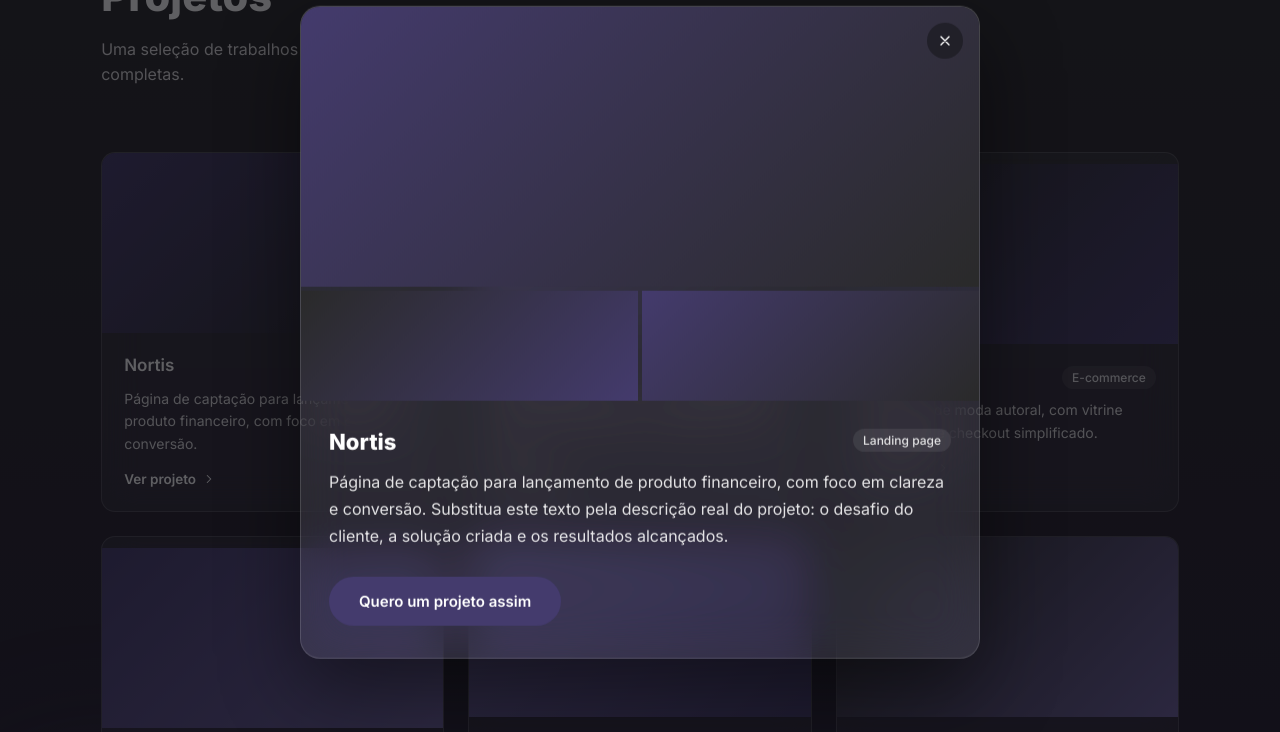
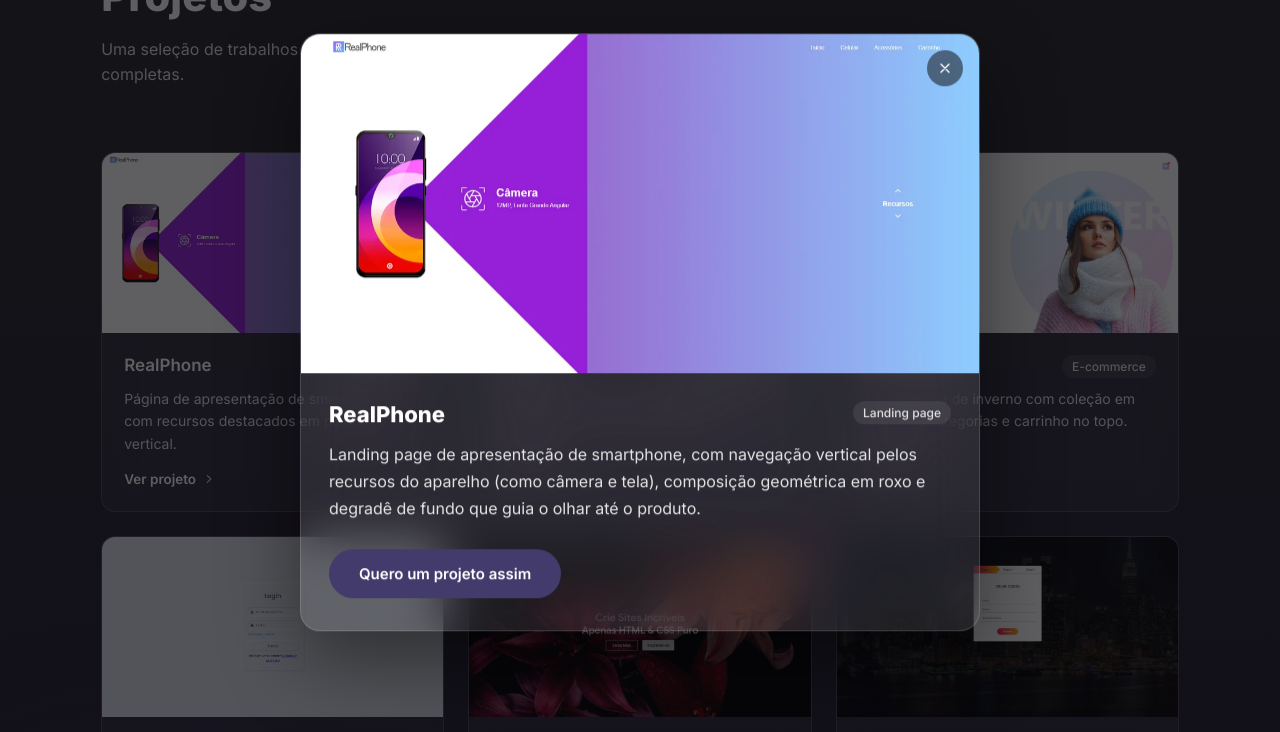
Before and after one commit to vitorhugo-sllv/Sentinela.co, a plain HTML site: page index.html in a window 1280 px wide. Both pictures are taken after a click on the button 272 px from the left and 2305 px from the top of the page. Shown: the part 1973-2705 px from the top of the page. Drawn offline with Linux system fonts and the light colour scheme.

Commit message:
Add files via upload

```diff
--- a/CSS/modal.css
+++ b/CSS/modal.css
@@ -66,21 +66,15 @@
 .projeto-modal-fechar:hover{ background: rgba(20,20,24,0.8); }
 .projeto-modal-fechar svg{ width: 16px; height: 16px; }
 
-.projeto-modal-galeria{ display: flex; flex-direction: column; gap: 4px; }
+.projeto-modal-galeria{ background: var(--chumbo); }
 
-.projeto-modal-foto-principal{
-  height: clamp(200px, 32vw, 280px);
-  background: linear-gradient(135deg, var(--cor-a, var(--roxo)), var(--cor-b, var(--chumbo)));
-}
-
-.projeto-modal-fotos-mini{
-  display: grid;
-  grid-template-columns: 1fr 1fr;
-  gap: 4px;
-}
-.projeto-modal-fotos-mini .projeto-modal-foto{
-  height: 110px;
-  background: linear-gradient(135deg, var(--cor-a, var(--roxo)), var(--cor-b, var(--chumbo)));
+.projeto-modal-imagem{
+  display: block;
+  width: 100%;
+  height: auto;
+  aspect-ratio: 2 / 1;
+  object-fit: cover;
+  object-position: center top;
 }
 
 .projeto-modal-corpo{ padding: 28px 28px 32px; }
--- a/CSS/projetos.css
+++ b/CSS/projetos.css
@@ -29,7 +29,9 @@
 }
 
 .card-projeto{
-  display: block;
+  display: flex;
+  flex-direction: column;
+  justify-content: flex-start; /* <button> centraliza o conteúdo por padrão; isso mantém a imagem colada no topo */
   width: 100%;
   position: relative;
   background: var(--glass-bg);
@@ -54,10 +56,21 @@
 
 .projeto-preview{
   height: 180px;
-  background: linear-gradient(135deg, var(--cor-a, var(--roxo)), var(--cor-b, var(--chumbo)));
-  transition: filter var(--duracao) var(--suave);
+  overflow: hidden;
+  background: var(--chumbo); /* cor de fundo enquanto a imagem carrega */
 }
-.card-projeto:hover .projeto-preview{ filter: brightness(1.1); }
+.projeto-preview img{
+  display: block;
+  width: 100%;
+  height: 100%;
+  object-fit: cover;
+  object-position: center top;
+  transition: transform var(--duracao) var(--suave), filter var(--duracao) var(--suave);
+}
+.card-projeto:hover .projeto-preview img{
+  transform: scale(1.04);
+  filter: brightness(1.08);
+}
 
 .projeto-info{ padding: 22px 22px 24px; }
 
--- a/JS/project-modal.js
+++ b/JS/project-modal.js
@@ -1,47 +1,53 @@
 // ============================================================
 // MODAL DE PROJETO
 // ============================================================
-// Dados de cada card do portfólio. Quando tiver os projetos reais,
-// troque "descricao" pelo texto completo e "fotos" pelos caminhos
-// das imagens (ex: 'assets/projetos/nortis-1.jpg') — nesse caso
-// também troque as <div class="projeto-modal-foto..."> no HTML e
-// no populaGaleria() abaixo por <img>.
+// Dados de cada card do portfólio.
+// - "imagem": caminho da imagem do projeto (pasta assets/projetos/)
+// - "alt": texto alternativo da imagem (acessibilidade)
+// Para trocar a imagem de um projeto, substitua o arquivo na pasta
+// ou altere o caminho em "imagem". A mesma imagem aparece no card e no modal.
 const PROJETOS = {
-  nortis: {
-    titulo: 'Nortis',
+  realphone: {
+    titulo: 'RealPhone',
     tag: 'Landing page',
-    descricao: 'Página de captação para lançamento de produto financeiro, com foco em clareza e conversão. Substitua este texto pela descrição real do projeto: o desafio do cliente, a solução criada e os resultados alcançados.',
-    corA: '#443B6D', corB: '#2A2A2A'
+    descricao: 'Landing page de apresentação de smartphone, com navegação vertical pelos recursos do aparelho (como câmera e tela), composição geométrica em roxo e degradê de fundo que guia o olhar até o produto.',
+    imagem: 'assets/projetos/realphone.webp',
+    alt: 'Prévia do site RealPhone, com celular em destaque e fundo roxo em degradê'
   },
-  aura: {
-    titulo: 'Aura Studio',
-    tag: 'Site institucional',
-    descricao: 'Presença digital para um estúdio de design, com portfólio dinâmico e identidade visual forte. Substitua este texto pela descrição real do projeto.',
-    corA: '#6b5f9c', corB: '#2A2A2A'
+  radiance: {
+    titulo: 'Radiance',
+    tag: 'Site de fotografia',
+    descricao: 'Site de fotografia em tela dividida: de um lado, o título e o campo de busca sobre um fundo desfocado; do outro, a foto em destaque com carrossel de miniaturas para navegar pela galeria.',
+    imagem: 'assets/projetos/radiance.webp',
+    alt: 'Prévia do site Radiance, com barco ao entardecer e campo de busca'
   },
-  cinza: {
-    titulo: 'Cinza',
+  'urban-fashion': {
+    titulo: 'Urban Fashion',
     tag: 'E-commerce',
-    descricao: 'Loja online de moda autoral, com vitrine minimalista e checkout simplificado. Substitua este texto pela descrição real do projeto.',
-    corA: '#2A2A2A', corB: '#443B6D'
+    descricao: 'Loja virtual de moda de inverno, com banner da coleção em destaque, menu por coleções e categorias, carrinho sempre visível no topo e paleta suave em degradê rosa e azul.',
+    imagem: 'assets/projetos/urban-fashion.webp',
+    alt: 'Prévia da loja Urban Fashion, com modelo vestindo casaco rosa e touca azul'
   },
-  vetor: {
-    titulo: 'Vetor',
-    tag: 'Plataforma web',
-    descricao: 'Sistema interno de gestão para equipes de operação, com dashboards em tempo real. Substitua este texto pela descrição real do projeto.',
-    corA: '#443B6D', corB: '#6b5f9c'
+  login: {
+    titulo: 'Login Neumórfico',
+    tag: 'Interface web',
+    descricao: 'Tela de login em estilo neumórfico (relevo suave), com campos de e-mail ou telefone e senha, link de recuperação de senha e atalho para cadastro, tudo em um cartão centralizado e minimalista.',
+    imagem: 'assets/projetos/login.webp',
+    alt: 'Prévia da tela de login em estilo neumórfico'
   },
-  marear: {
-    titulo: 'Marear',
+  coding: {
+    titulo: 'Coding',
     tag: 'Landing page',
-    descricao: 'Site de pré-lançamento para marca de bebidas, com narrativa visual guiada por scroll. Substitua este texto pela descrição real do projeto.',
-    corA: '#6b5f9c', corB: '#443B6D'
+    descricao: 'Landing page feita apenas com HTML e CSS, com menu fixo no topo, imagem de fundo em tela cheia, título de impacto e dois botões de chamada para ação.',
+    imagem: 'assets/projetos/coding.webp',
+    alt: 'Prévia da landing page Coding, com flores escuras ao fundo'
   },
-  fio: {
-    titulo: 'Fio',
-    tag: 'Aplicativo web',
-    descricao: 'Ferramenta de agendamento para autônomos, pensada para uso rápido no dia a dia. Substitua este texto pela descrição real do projeto.',
-    corA: '#2A2A2A', corB: '#6b5f9c'
+  'criar-conta': {
+    titulo: 'Criar Conta',
+    tag: 'Formulário',
+    descricao: 'Formulário de cadastro dividido em três etapas, com indicador de progresso no topo, campos de e-mail e senha e botão em degradê, sobre um fundo de cidade à noite.',
+    imagem: 'assets/projetos/criar-conta.webp',
+    alt: 'Prévia do formulário de criar conta em etapas, sobre fundo de cidade à noite'
   }
 };
 
@@ -56,13 +62,8 @@
 let ultimoFocoAntesDoModal = null;
 
 function populaGaleria(p) {
-  // Placeholders coloridos com o degradê do projeto. Troque por <img> reais quando tiver as fotos.
   projetoModalGaleria.innerHTML = `
-    <div class="projeto-modal-foto-principal" style="--cor-a:${p.corA}; --cor-b:${p.corB};"></div>
-    <div class="projeto-modal-fotos-mini">
-      <div class="projeto-modal-foto" style="--cor-a:${p.corB}; --cor-b:${p.corA};"></div>
-      <div class="projeto-modal-foto" style="--cor-a:${p.corA}; --cor-b:${p.corB};"></div>
-    </div>
+    <img class="projeto-modal-imagem" src="${p.imagem}" alt="${p.alt}" width="1200" height="600">
   `;
 }
 
--- a/index.html
+++ b/index.html
@@ -172,66 +172,78 @@
       <div class="projetos-grid">
 
         <!-- data-project liga cada card aos dados em JS/project-modal.js (objeto PROJETOS) -->
-        <button type="button" class="card-projeto" data-project="nortis" aria-haspopup="dialog">
-          <div class="projeto-preview" style="--cor-a:#443B6D; --cor-b:#2A2A2A;" aria-hidden="true"></div>
+        <button type="button" class="card-projeto" data-project="realphone" aria-haspopup="dialog">
+          <div class="projeto-preview">
+            <img src="assets/projetos/realphone.webp" alt="Prévia do site RealPhone, com celular em destaque e fundo roxo em degradê" width="1200" height="600" loading="lazy" decoding="async">
+          </div>
           <div class="projeto-info">
-            <div class="projeto-top"><h3>Nortis</h3><span class="tag">Landing page</span></div>
-            <p>Página de captação para lançamento de produto financeiro, com foco em clareza e conversão.</p>
+            <div class="projeto-top"><h3>RealPhone</h3><span class="tag">Landing page</span></div>
+            <p>Página de apresentação de smartphone, com recursos destacados em navegação vertical.</p>
             <span class="projeto-link">Ver projeto
               <svg viewBox="0 0 24 24" fill="none" stroke="currentColor" stroke-width="1.8" stroke-linecap="round" stroke-linejoin="round" aria-hidden="true"><path d="M9 6l6 6-6 6"/></svg>
             </span>
           </div>
         </button>
 
-        <button type="button" class="card-projeto" data-project="aura" aria-haspopup="dialog">
-          <div class="projeto-preview" style="--cor-a:#6b5f9c; --cor-b:#2A2A2A;" aria-hidden="true"></div>
+        <button type="button" class="card-projeto" data-project="radiance" aria-haspopup="dialog">
+          <div class="projeto-preview">
+            <img src="assets/projetos/radiance.webp" alt="Prévia do site Radiance, com barco ao entardecer e campo de busca" width="1200" height="600" loading="lazy" decoding="async">
+          </div>
           <div class="projeto-info">
-            <div class="projeto-top"><h3>Aura Studio</h3><span class="tag">Site institucional</span></div>
-            <p>Presença digital para um estúdio de design, com portfólio dinâmico e identidade visual forte.</p>
+            <div class="projeto-top"><h3>Radiance</h3><span class="tag">Site de fotografia</span></div>
+            <p>Galeria de fotos em tela dividida, com busca integrada e carrossel de miniaturas.</p>
             <span class="projeto-link">Ver projeto
               <svg viewBox="0 0 24 24" fill="none" stroke="currentColor" stroke-width="1.8" stroke-linecap="round" stroke-linejoin="round" aria-hidden="true"><path d="M9 6l6 6-6 6"/></svg>
             </span>
           </div>
         </button>
 
-        <button type="button" class="card-projeto" data-project="cinza" aria-haspopup="dialog">
-          <div class="projeto-preview" style="--cor-a:#2A2A2A; --cor-b:#443B6D;" aria-hidden="true"></div>
+        <button type="button" class="card-projeto" data-project="urban-fashion" aria-haspopup="dialog">
+          <div class="projeto-preview">
+            <img src="assets/projetos/urban-fashion.webp" alt="Prévia da loja Urban Fashion, com modelo vestindo casaco rosa e touca azul" width="1200" height="600" loading="lazy" decoding="async">
+          </div>
           <div class="projeto-info">
-            <div class="projeto-top"><h3>Cinza</h3><span class="tag">E-commerce</span></div>
-            <p>Loja online de moda autoral, com vitrine minimalista e checkout simplificado.</p>
+            <div class="projeto-top"><h3>Urban Fashion</h3><span class="tag">E-commerce</span></div>
+            <p>Loja de moda de inverno com coleção em destaque, categorias e carrinho no topo.</p>
             <span class="projeto-link">Ver projeto
               <svg viewBox="0 0 24 24" fill="none" stroke="currentColor" stroke-width="1.8" stroke-linecap="round" stroke-linejoin="round" aria-hidden="true"><path d="M9 6l6 6-6 6"/></svg>
             </span>
           </div>
         </button>
 
-        <button type="button" class="card-projeto" data-project="vetor" aria-haspopup="dialog">
-          <div class="projeto-preview" style="--cor-a:#443B6D; --cor-b:#6b5f9c;" aria-hidden="true"></div>
+        <button type="button" class="card-projeto" data-project="login" aria-haspopup="dialog">
+          <div class="projeto-preview">
+            <img src="assets/projetos/login.webp" alt="Prévia da tela de login em estilo neumórfico" width="1200" height="600" loading="lazy" decoding="async">
+          </div>
           <div class="projeto-info">
-            <div class="projeto-top"><h3>Vetor</h3><span class="tag">Plataforma web</span></div>
-            <p>Sistema interno de gestão para equipes de operação, com dashboards em tempo real.</p>
+            <div class="projeto-top"><h3>Login Neumórfico</h3><span class="tag">Interface web</span></div>
+            <p>Tela de login em estilo neumórfico, com campos suaves e visual limpo.</p>
             <span class="projeto-link">Ver projeto
               <svg viewBox="0 0 24 24" fill="none" stroke="currentColor" stroke-width="1.8" stroke-linecap="round" stroke-linejoin="round" aria-hidden="true"><path d="M9 6l6 6-6 6"/></svg>
             </span>
           </div>
         </button>
 
-        <button type="button" class="card-projeto" data-project="marear" aria-haspopup="dialog">
-          <div class="projeto-preview" style="--cor-a:#6b5f9c; --cor-b:#443B6D;" aria-hidden="true"></div>
+        <button type="button" class="card-projeto" data-project="coding" aria-haspopup="dialog">
+          <div class="projeto-preview">
+            <img src="assets/projetos/coding.webp" alt="Prévia da landing page Coding, com flores escuras ao fundo" width="1200" height="600" loading="lazy" decoding="async">
+          </div>
           <div class="projeto-info">
-            <div class="projeto-top"><h3>Marear</h3><span class="tag">Landing page</span></div>
-            <p>Site de pré-lançamento para marca de bebidas, com narrativa visual guiada por scroll.</p>
+            <div class="projeto-top"><h3>Coding</h3><span class="tag">Landing page</span></div>
+            <p>Landing page em HTML e CSS puro, com imagem em tela cheia e chamadas para ação.</p>
             <span class="projeto-link">Ver projeto
               <svg viewBox="0 0 24 24" fill="none" stroke="currentColor" stroke-width="1.8" stroke-linecap="round" stroke-linejoin="round" aria-hidden="true"><path d="M9 6l6 6-6 6"/></svg>
             </span>
           </div>
         </button>
 
-        <button type="button" class="card-projeto" data-project="fio" aria-haspopup="dialog">
-          <div class="projeto-preview" style="--cor-a:#2A2A2A; --cor-b:#6b5f9c;" aria-hidden="true"></div>
+        <button type="button" class="card-projeto" data-project="criar-conta" aria-haspopup="dialog">
+          <div class="projeto-preview">
+            <img src="assets/projetos/criar-conta.webp" alt="Prévia do formulário de criar conta em etapas, sobre fundo de cidade à noite" width="1200" height="600" loading="lazy" decoding="async">
+          </div>
           <div class="projeto-info">
-            <div class="projeto-top"><h3>Fio</h3><span class="tag">Aplicativo web</span></div>
-            <p>Ferramenta de agendamento para autônomos, pensada para uso rápido no dia a dia.</p>
+            <div class="projeto-top"><h3>Criar Conta</h3><span class="tag">Formulário</span></div>
+            <p>Cadastro em três etapas com indicador de progresso e botão em degradê.</p>
             <span class="projeto-link">Ver projeto
               <svg viewBox="0 0 24 24" fill="none" stroke="currentColor" stroke-width="1.8" stroke-linecap="round" stroke-linejoin="round" aria-hidden="true"><path d="M9 6l6 6-6 6"/></svg>
             </span>
@@ -292,12 +304,7 @@
   </button>
 
   <div class="projeto-modal-galeria" id="projetoModalGaleria">
-    <!-- placeholders coloridos até trocar por fotos reais — ver comentário no JS/project-modal.js -->
-    <div class="projeto-modal-foto-principal"></div>
-    <div class="projeto-modal-fotos-mini">
-      <div class="projeto-modal-foto"></div>
-      <div class="projeto-modal-foto"></div>
-    </div>
+    <!-- a imagem é inserida pelo JS/project-modal.js (campo "imagem" de cada projeto) -->
   </div>
 
   <div class="projeto-modal-corpo">
```
Also changed, not shown: assets/projetos/coding.webp (added), assets/projetos/criar-conta.webp (added), assets/projetos/login.webp (added), assets/projetos/radiance.webp (added), assets/projetos/realphone.webp (added), assets/projetos/urban-fashion.webp (added).
